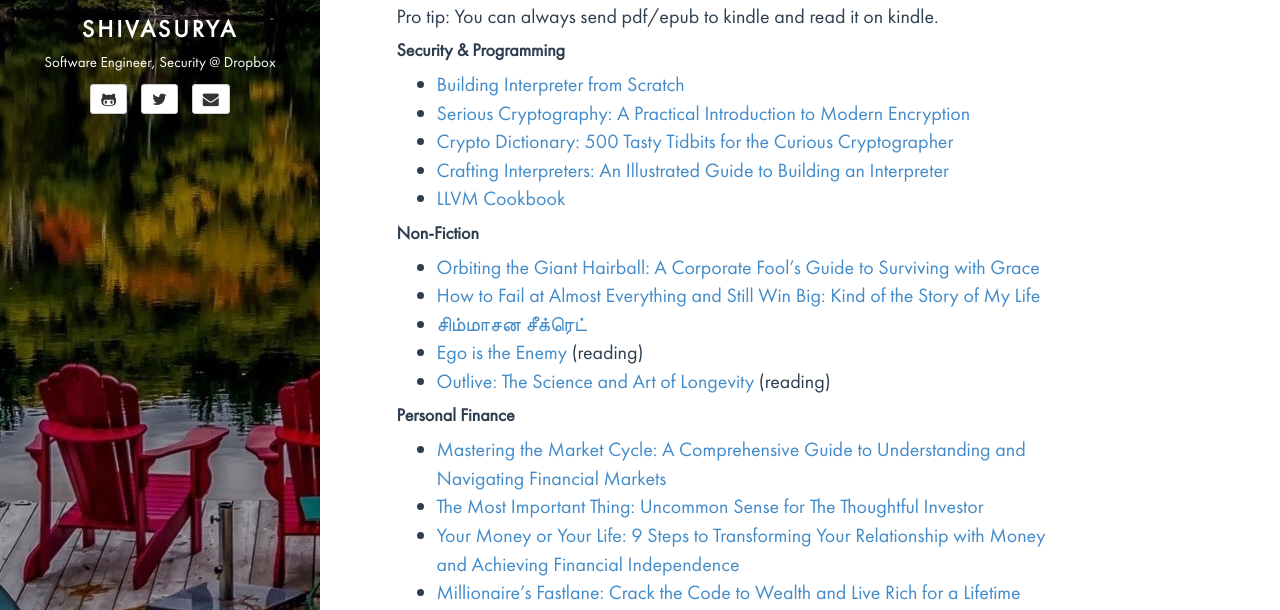
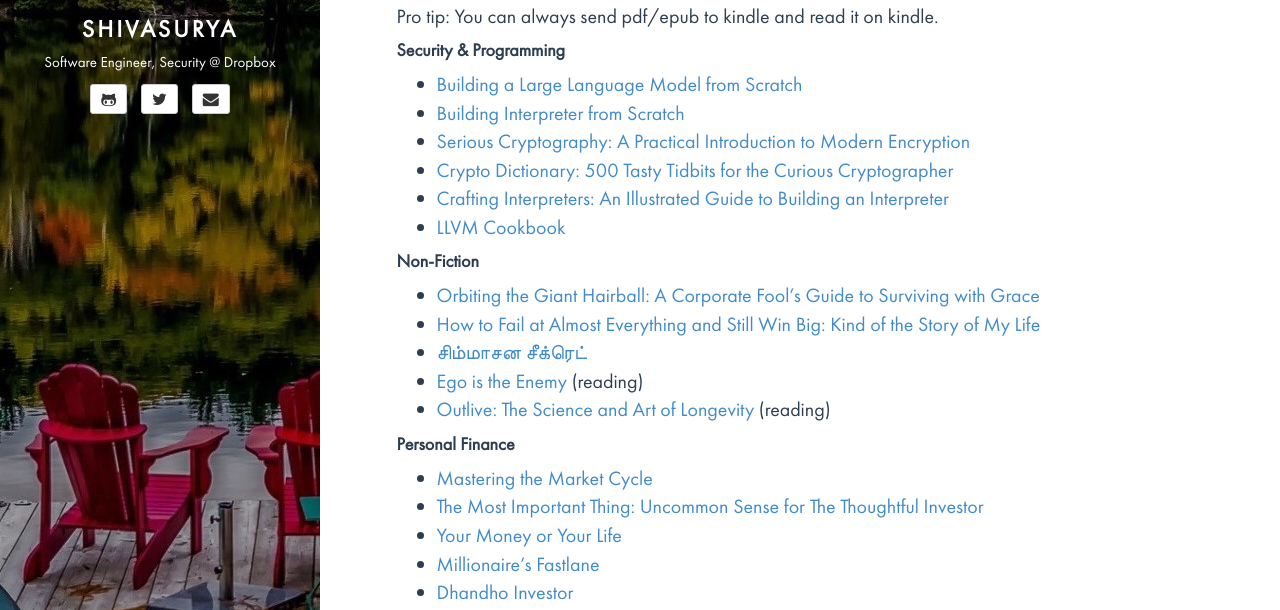
Before and after one commit to s5dev/s5dev.github.io, a Jekyll site: the page built from _posts/2024-12-19-books-i-read-2024.md, in a window 1280 px wide and 900 px high, cut to the strip 290-900 px from the top of the window. Built offline with Jekyll 4.4.1, drawn with Linux system fonts in a browser that asks for light colours.

Commit message:
:beer: added the llm book and fix link

```diff
--- a/_posts/2024-12-19-books-i-read-2024.md
+++ b/_posts/2024-12-19-books-i-read-2024.md
@@ -15,6 +15,7 @@
 
 #### Security & Programming
 
+- [Building a Large Language Model from Scratch](https://www.manning.com/books/build-a-large-language-model-from-scratch)
 - [Building Interpreter from Scratch](https://www.oreilly.com/library/view/building-an-interpreter/9781801071338/)
 - [Serious Cryptography: A Practical Introduction to Modern Encryption](https://www.amazon.in/Serious-Cryptography-Practical-Introduction-Encryption/dp/1593278268?nsdOptOutParam=true)
 - [Crypto Dictionary: 500 Tasty Tidbits for the Curious Cryptographer](https://www.amazon.in/Crypto-Dictionary-Tidbits-Curious-Cryptographer-ebook/dp/B08PHS676K?nsdOptOutParam=true)
@@ -31,8 +32,8 @@
 
 #### Personal Finance
 
-- [Mastering the Market Cycle: A Comprehensive Guide to Understanding and Navigating Financial Markets](https://www.amazon.in/MASTERING-MARKET-CYCLE-Howard-Marks/dp/1473695686)
+- [Mastering the Market Cycle](https://www.amazon.in/MASTERING-MARKET-CYCLE-Howard-Marks/dp/1473695686)
 - [The Most Important Thing: Uncommon Sense for The Thoughtful Investor](https://www.amazon.in/Most-Important-Thing-Uncommon-Thoughtful/dp/9353022797/262-6611992-5872946?psc=1)
-- [Your Money or Your Life: 9 Steps to Transforming Your Relationship with Money and Achieving Financial Independence](https://www.amazon.com/Your-Money-Your-Life-Transforming/dp/1634690706)
-- [Millionaire's Fastlane: Crack the Code to Wealth and Live Rich for a Lifetime](https://www.amazon.in/Millionaire-Fastlane-Crack-Wealth-Lifetime/dp/9390085497?sp_csd=d2lkZ2V0TmFtZT1zcF9hdGY&psc=1)
+- [Your Money or Your Life](https://www.amazon.in/Your-Money-Life-Transforming-Relationship/dp/0143115766)
+- [Millionaire's Fastlane](https://www.amazon.in/Millionaire-Fastlane-Crack-Wealth-Lifetime/dp/9390085497?sp_csd=d2lkZ2V0TmFtZT1zcF9hdGY&psc=1)
 - [Dhandho Investor](https://www.amazon.in/dhandho-investor-book-Team/dp/B0DPTCTYRX?sp_csd=d2lkZ2V0TmFtZT1zcF9hdGY&psc=1)
```
